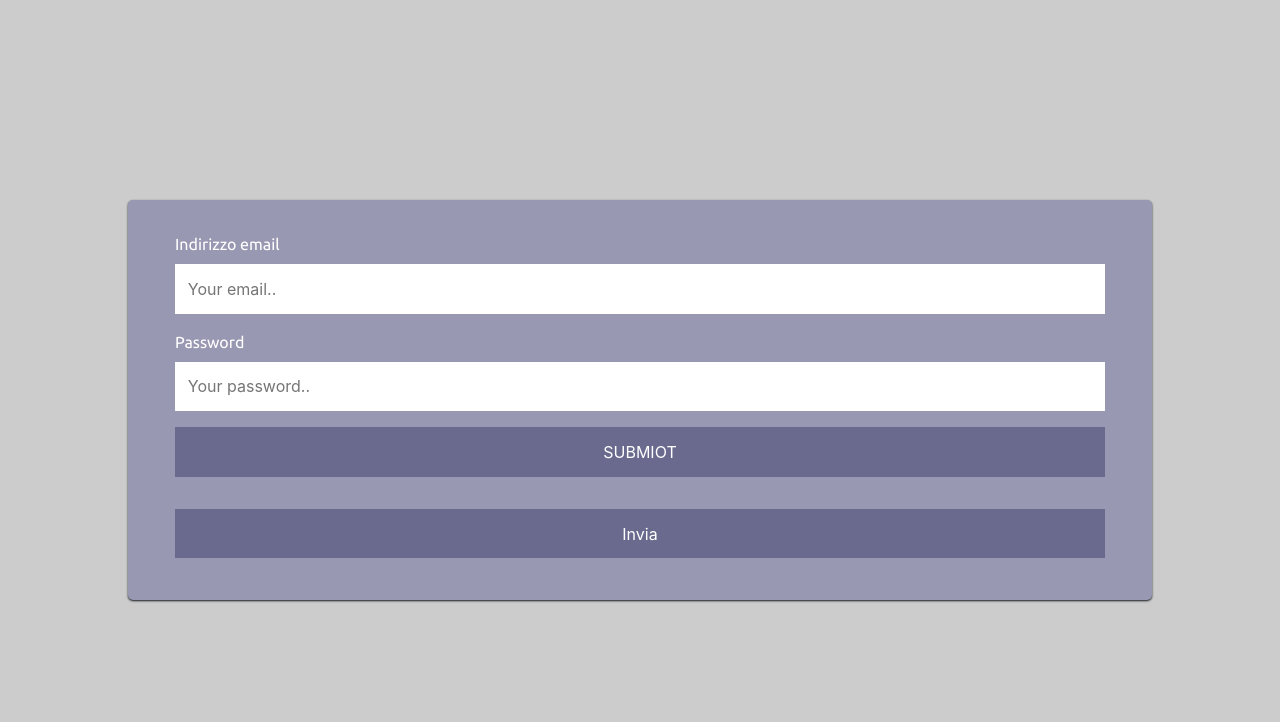
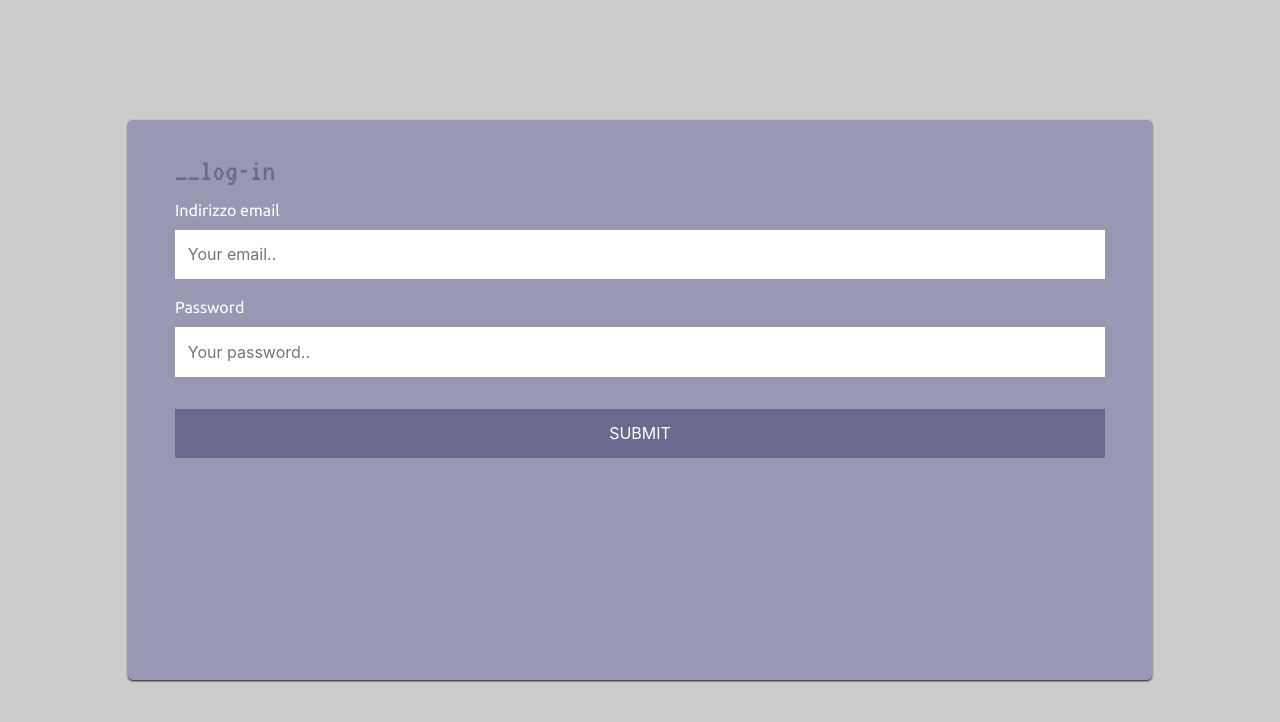
Before and after one commit to gaetanoCirinna/betterly-test, a React (Create React App) app: page /log-in in a window 1280 px wide. Shown: the top 722 px of the page. Built offline with nearby package versions, Linux system fonts and the light colour scheme.

Commit message:
stilizzato log-in

```diff
--- a/src/components/LogIn/LogIn.js
+++ b/src/components/LogIn/LogIn.js
@@ -38,6 +38,9 @@ class LogIn extends Component {
             <Container>
               <Row>
                 <Col md={12}>
+                  <h1 className="main-title">__log-in</h1>
+                </Col>
+                <Col md={12}>
                   <div className="form-content">
                     <form
                       onSubmit={(event) => {
@@ -62,16 +65,7 @@ class LogIn extends Component {
                         placeholder="Your password.."
                       />
 
-                      <button type="submit">SUBMIOT</button>
-                      <button
-                        onClick={() => {
-                          Auth.login(() => {
-                            this.props.history.push("/private-area");
-                          });
-                        }}
-                      >
-                        Invia
-                      </button>
+                      <button type="submit">SUBMIT</button>
                     </form>
                   </div>
                 </Col>
--- a/src/components/LogIn/LogIn.scss
+++ b/src/components/LogIn/LogIn.scss
@@ -7,7 +7,7 @@
     position: relative;
     background-color: $violetLight;
     width: 80vw;
-    height: 50vh;
+    height: 70vh;
     position: absolute;
     top: 50%;
     left: 50%;
@@ -17,6 +17,7 @@
     padding: 2rem;
   }
   .form-content {
+    height: 100%;
     label {
       width: 100%;
       display: block;
@@ -36,6 +37,7 @@
       display: block;
       border: none;
       margin-bottom: 2rem;
+      margin-top: 2rem;
       background-color: $violet;
       color: #fff;
       padding: 0.8rem;
```
